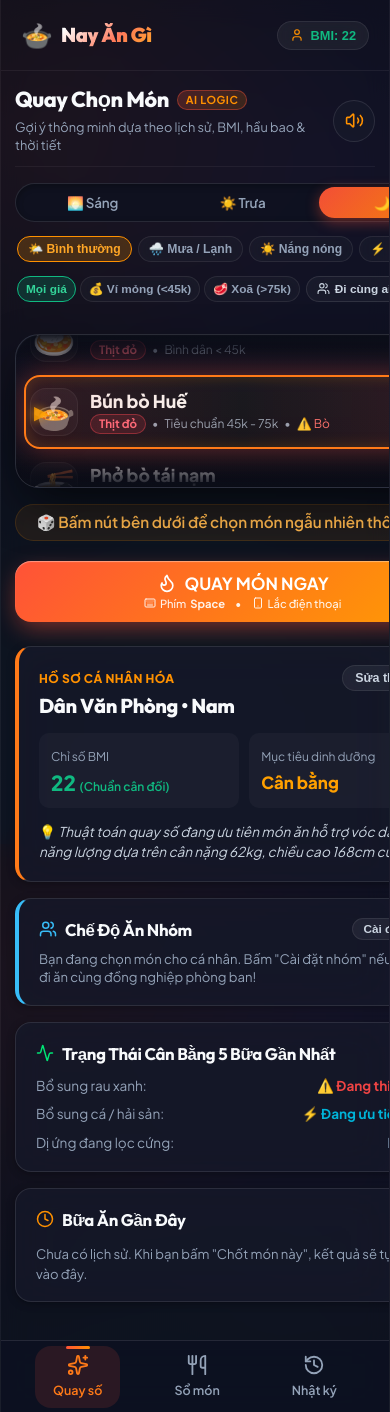
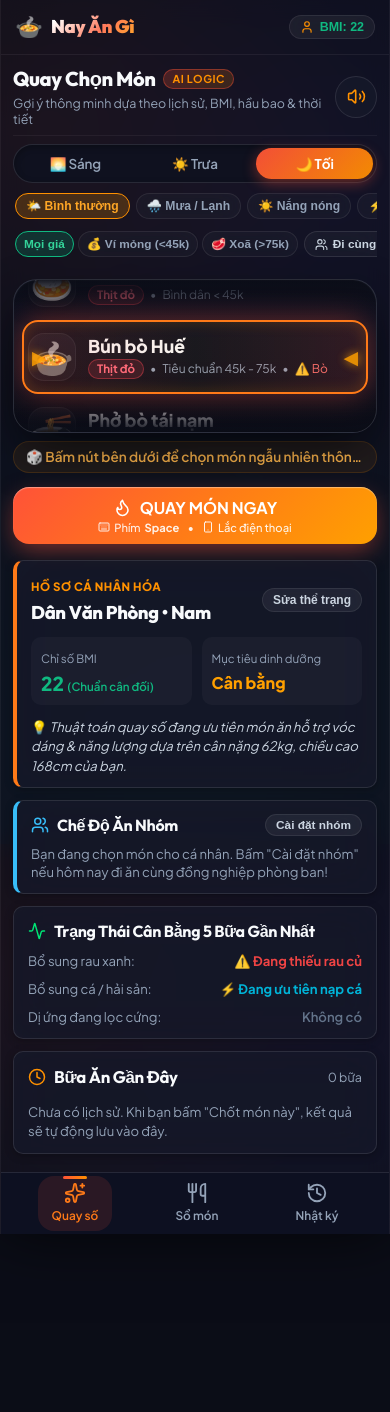
Before and after one commit to phinh12091990/vibe-nayangi, a React (Vite) app: page / in a window 390 px wide. After the commit the page ends 1234 px from the top, so only its background shows below. Built offline with nearby package versions, Linux system fonts and the light colour scheme.

Commit message:
fix(mobile): resolve horizontal clipping and optimize vertical viewport layout

```diff
--- a/src/App.jsx
+++ b/src/App.jsx
@@ -101,17 +101,17 @@ function AppLayout() {
       <div className="main-content-wrapper">
 
         {/* Mobile-only Top Brand Header */}
-        <header className="mobile-only-header" style={{ padding: '16px 20px', display: 'flex', justifyContent: 'space-between', alignItems: 'center', borderBottom: '1px solid rgba(255, 255, 255, 0.06)' }}>
+        <header className="mobile-only-header" style={{ padding: '10px 14px', display: 'flex', justifyContent: 'space-between', alignItems: 'center', borderBottom: '1px solid rgba(255, 255, 255, 0.06)' }}>
           <div style={{ display: 'flex', alignItems: 'center', gap: '8px' }}>
-            <span style={{ fontSize: '1.6rem' }}>🍲</span>
+            <span style={{ fontSize: '1.4rem' }}>🍲</span>
             <div>
-              <h1 className="brand-title" style={{ fontSize: '1.25rem' }}>Nay Ăn Gì</h1>
+              <h1 className="brand-title" style={{ fontSize: '1.15rem' }}>Nay Ăn Gì</h1>
             </div>
           </div>
 
           <button
             className="glass-pill"
-            style={{ padding: '6px 12px', fontSize: '0.8rem', cursor: 'pointer' }}
+            style={{ padding: '4px 10px', fontSize: '0.78rem', cursor: 'pointer' }}
             onClick={() => setProfileModalOpen(true)}
           >
             <User size={14} color="#ff9100" />
--- a/src/index.css
+++ b/src/index.css
@@ -209,9 +209,12 @@ body {
 .main-content-wrapper {
   flex: 1;
   min-width: 0;
+  max-width: 100%;
   display: flex;
   flex-direction: column;
   width: 100%;
+  overflow-x: hidden;
+  box-sizing: border-box;
 }
 
 @media (min-width: 1024px) {
@@ -224,15 +227,19 @@ body {
 /* Two-column Grid on Desktop */
 .grid-desktop-2col {
   display: grid;
-  grid-template-columns: 1fr;
-  gap: 24px;
+  grid-template-columns: minmax(0, 1fr);
+  gap: 16px;
   width: 100%;
+  max-width: 100%;
+  min-width: 0;
+  box-sizing: border-box;
 }
 
 @media (min-width: 1024px) {
   .grid-desktop-2col {
-    grid-template-columns: 1.15fr 0.85fr;
+    grid-template-columns: minmax(0, 1.15fr) minmax(0, 0.85fr);
     align-items: start;
+    gap: 24px;
   }
 }
 
@@ -291,9 +298,19 @@ h1, h2, h3, h4 {
   -webkit-backdrop-filter: blur(20px);
   border: 1px solid var(--glass-border);
   border-radius: var(--radius-md);
-  padding: 18px 20px;
+  padding: 16px 18px;
   box-shadow: var(--shadow-sm);
   transition: all 0.25s cubic-bezier(0.16, 1, 0.3, 1);
+  min-width: 0;
+  max-width: 100%;
+  box-sizing: border-box;
+}
+
+@media (max-width: 640px) {
+  .glass-panel {
+    padding: 12px 14px;
+    border-radius: var(--radius-sm);
+  }
 }
 
 .glass-panel:hover {
@@ -328,7 +345,10 @@ h1, h2, h3, h4 {
   -ms-overflow-style: none;
   -webkit-overflow-scrolling: touch;
   width: 100%;
+  max-width: 100%;
+  min-width: 0;
   box-sizing: border-box;
+  flex-wrap: nowrap;
 }
 
 .scroll-row::-webkit-scrollbar {
@@ -453,11 +473,14 @@ h1, h2, h3, h4 {
 /* Page Container */
 .page-container {
   flex: 1;
-  padding: 16px 14px calc(110px + env(safe-area-inset-bottom, 20px)) 14px;
+  padding: 12px 12px calc(80px + env(safe-area-inset-bottom, 16px)) 12px;
   display: flex;
   flex-direction: column;
   box-sizing: border-box;
   width: 100%;
+  max-width: 100%;
+  min-width: 0;
+  overflow-x: hidden;
 }
 
 @media (min-width: 1024px) {
@@ -469,7 +492,7 @@ h1, h2, h3, h4 {
 
 @media (min-width: 640px) and (max-width: 1023px) {
   .page-container {
-    padding: 20px 20px calc(110px + env(safe-area-inset-bottom, 20px)) 20px;
+    padding: 18px 18px calc(90px + env(safe-area-inset-bottom, 20px)) 18px;
   }
 }
 
@@ -478,11 +501,20 @@ h1, h2, h3, h4 {
   display: flex;
   align-items: center;
   justify-content: space-between;
-  margin-bottom: 16px;
-  padding-bottom: 12px;
+  margin-bottom: 12px;
+  padding-bottom: 10px;
   border-bottom: 1px solid rgba(255, 255, 255, 0.05);
   width: 100%;
+  max-width: 100%;
+  min-width: 0;
   box-sizing: border-box;
+}
+
+@media (max-width: 640px) {
+  .app-header {
+    margin-bottom: 8px;
+    padding-bottom: 8px;
+  }
 }
 
 /* Segmented control for meals */
@@ -540,6 +572,7 @@ h1, h2, h3, h4 {
 .reel-wrapper {
   width: 100%;
   max-width: 480px;
+  min-width: 0;
   margin: 0 auto;
   position: relative;
   box-sizing: border-box;
@@ -741,19 +774,23 @@ h1, h2, h3, h4 {
 }
 
 .reel-status-ticker {
-  min-height: 36px;
+  min-height: 32px;
   display: flex;
   align-items: center;
   justify-content: center;
-  font-size: 0.95rem;
+  font-size: 0.85rem;
   font-weight: 600;
   color: #ffb74d;
-  margin: 16px 0 8px;
+  margin: 8px 0 6px;
   text-align: center;
-  padding: 6px 16px;
+  padding: 4px 12px;
   background: rgba(255, 145, 0, 0.08);
   border-radius: var(--radius-full);
   border: 1px solid rgba(255, 145, 0, 0.15);
+  max-width: 100%;
+  min-width: 0;
+  box-sizing: border-box;
+  overflow: hidden;
 }
 
 /* Reason Card */
@@ -868,8 +905,8 @@ h1, h2, h3, h4 {
   transform: translateX(-50%);
   width: 100%;
   max-width: 600px;
-  height: 72px;
-  background: rgba(14, 18, 34, 0.92);
+  height: 62px;
+  background: rgba(14, 18, 34, 0.94);
   backdrop-filter: blur(24px);
   -webkit-backdrop-filter: blur(24px);
   border-top: 1px solid rgba(255, 255, 255, 0.1);
@@ -877,8 +914,9 @@ h1, h2, h3, h4 {
   justify-content: space-around;
   align-items: center;
   z-index: 100;
-  padding: 0 16px;
+  padding: 0 12px;
   padding-bottom: env(safe-area-inset-bottom);
+  box-sizing: border-box;
 }
 
 .nav-item {
@@ -886,12 +924,12 @@ h1, h2, h3, h4 {
   flex-direction: column;
   align-items: center;
   justify-content: center;
-  gap: 5px;
+  gap: 3px;
   color: var(--text-muted);
   text-decoration: none;
-  font-size: 0.78rem;
+  font-size: 0.74rem;
   font-weight: 600;
-  padding: 8px 18px;
+  padding: 6px 14px;
   border-radius: var(--radius-md);
   transition: all 0.25s cubic-bezier(0.16, 1, 0.3, 1);
   position: relative;
--- a/src/pages/Home.jsx
+++ b/src/pages/Home.jsx
@@ -363,10 +363,10 @@ export default function HomePage({ onOpenProfile }) {
       <div className="app-header" style={{ width: '100%', boxSizing: 'border-box' }}>
         <div style={{ display: 'flex', flexDirection: 'column', gap: '2px', minWidth: 0, flex: 1, paddingRight: '8px' }}>
           <div style={{ display: 'flex', alignItems: 'center', gap: '8px', flexWrap: 'wrap' }}>
-            <h2 style={{ fontSize: 'clamp(1.35rem, 5vw, 1.7rem)', fontWeight: 800, margin: 0, lineHeight: 1.2 }}>Quay Chọn Món</h2>
+            <h2 style={{ fontSize: 'clamp(1.25rem, 4.5vw, 1.7rem)', fontWeight: 800, margin: 0, lineHeight: 1.2 }}>Quay Chọn Món</h2>
             <span className="brand-badge">AI LOGIC</span>
           </div>
-          <p style={{ fontSize: '0.8rem', color: 'var(--text-muted)', margin: '4px 0 0 0', lineHeight: 1.35 }}>
+          <p className="app-header-desc" style={{ fontSize: '0.78rem', color: 'var(--text-muted)', margin: '2px 0 0 0', lineHeight: 1.3 }}>
             Gợi ý thông minh dựa theo lịch sử, BMI, hầu bao & thời tiết
           </p>
         </div>
@@ -386,10 +386,10 @@ export default function HomePage({ onOpenProfile }) {
       <div className="grid-desktop-2col">
 
         {/* ================= LEFT COLUMN: SLOT REEL & CONTROLS ================= */}
-        <div style={{ display: 'flex', flexDirection: 'column', alignItems: 'center', width: '100%' }}>
+        <div style={{ display: 'flex', flexDirection: 'column', alignItems: 'center', width: '100%', minWidth: 0, maxWidth: '100%', boxSizing: 'border-box' }}>
 
           {/* Meal Selector Tabs */}
-          <div style={{ width: '100%', maxWidth: '480px', marginBottom: '12px', boxSizing: 'border-box' }}>
+          <div style={{ width: '100%', maxWidth: '480px', marginBottom: '8px', boxSizing: 'border-box', minWidth: 0 }}>
             <div className="meal-selector">
               {[
                 { key: 'Sáng', label: '🌅 Sáng' },
@@ -415,7 +415,7 @@ export default function HomePage({ onOpenProfile }) {
           </div>
 
           {/* Quick Context Filter Pills: Weather/Mood & Budget & Group Dining */}
-          <div style={{ width: '100%', maxWidth: '480px', display: 'flex', flexDirection: 'column', gap: '8px', marginBottom: '14px', boxSizing: 'border-box' }}>
+          <div style={{ width: '100%', maxWidth: '480px', display: 'flex', flexDirection: 'column', gap: '6px', marginBottom: '10px', boxSizing: 'border-box', minWidth: 0 }}>
 
             {/* Weather & Mood Selector (Smooth horizontal scroll on mobile) */}
             <div className="scroll-row">
@@ -502,7 +502,7 @@ export default function HomePage({ onOpenProfile }) {
           </div>
 
           {/* Quick Notice Pill for Mobile */}
-          <div style={{ width: '100%', maxWidth: '480px', marginBottom: '14px' }}>
+          <div style={{ width: '100%', maxWidth: '480px', marginBottom: '8px', boxSizing: 'border-box', minWidth: 0 }}>
             {(allergies.length > 0 || (isGroupActive && groupAllergies.length > 0)) && (
               <div className="glass-panel" style={{ padding: '8px 12px', display: 'flex', alignItems: 'center', gap: '8px', fontSize: '0.82rem', color: '#ffb74d' }}>
                 <ShieldAlert size={16} />
@@ -564,7 +564,7 @@ export default function HomePage({ onOpenProfile }) {
 
             {/* Live Status indicator */}
             <div className="reel-status-ticker">
-              <span className={isSpinning ? "pulse" : ""}>{statusMessage}</span>
+              <span className={isSpinning ? "pulse" : ""} style={{ whiteSpace: 'nowrap', overflow: 'hidden', textOverflow: 'ellipsis', display: 'block', maxWidth: '100%' }}>{statusMessage}</span>
             </div>
           </div>
 
@@ -764,7 +764,7 @@ export default function HomePage({ onOpenProfile }) {
 
           {/* Spin trigger button */}
           {!result && (
-            <div style={{ width: '100%', maxWidth: '480px', marginTop: '12px', boxSizing: 'border-box' }}>
+            <div style={{ width: '100%', maxWidth: '480px', marginTop: '8px', boxSizing: 'border-box', minWidth: 0 }}>
               <button
                 className="btn btn-primary"
                 onClick={() => {
@@ -776,8 +776,8 @@ export default function HomePage({ onOpenProfile }) {
                 disabled={isSpinning}
                 style={{
                   width: '100%',
-                  padding: '12px 18px',
-                  fontSize: '1.05rem',
+                  padding: '10px 16px',
+                  fontSize: '1rem',
                   opacity: isSpinning ? 0.75 : 1,
                   cursor: isSpinning ? 'not-allowed' : 'pointer',
                   position: 'relative'
@@ -785,14 +785,14 @@ export default function HomePage({ onOpenProfile }) {
               >
                 {isSpinning ? (
                   <>
-                    <RefreshCw className="spin-anim" size={20} /> Đang tính toán món ngon...
+                    <RefreshCw className="spin-anim" size={18} /> Đang tính toán món ngon...
                   </>
                 ) : (
                   <div style={{ display: 'flex', flexDirection: 'column', alignItems: 'center', gap: '2px' }}>
                     <div style={{ display: 'flex', alignItems: 'center', gap: '8px' }}>
-                      <Flame size={20} /> QUAY MÓN NGAY
+                      <Flame size={19} /> QUAY MÓN NGAY
                     </div>
-                    <div style={{ display: 'flex', alignItems: 'center', gap: '10px', fontSize: '0.7rem', opacity: 0.9, fontWeight: 500 }}>
+                    <div style={{ display: 'flex', alignItems: 'center', gap: '8px', fontSize: '0.7rem', opacity: 0.9, fontWeight: 500 }}>
                       <span style={{ display: 'inline-flex', alignItems: 'center', gap: '4px' }}>
                         <Keyboard size={12} /> Phím <strong>Space</strong>
                       </span>
@@ -807,20 +807,24 @@ export default function HomePage({ onOpenProfile }) {
 
               {/* iOS Permission Banner if not granted yet */}
               {typeof DeviceMotionEvent !== 'undefined' && typeof DeviceMotionEvent.requestPermission === 'function' && !shakePermissionGranted && (
-                <div style={{ marginTop: '10px', textAlign: 'center' }}>
+                <div style={{ marginTop: '8px', textAlign: 'center' }}>
                   <button
                     onClick={requestShakePermission}
                     className="glass-pill"
                     style={{
-                      fontSize: '0.74rem',
-                      padding: '5px 12px',
+                      fontSize: '0.72rem',
+                      padding: '4px 10px',
                       color: '#ff9100',
                       borderColor: 'rgba(255, 145, 0, 0.3)',
                       background: 'rgba(255, 145, 0, 0.12)',
-                      cursor: 'pointer'
+                      cursor: 'pointer',
+                      maxWidth: '100%',
+                      whiteSpace: 'normal',
+                      textAlign: 'center',
+                      lineHeight: 1.35
                     }}
                   >
-                    <Smartphone size={13} /> Nhấn vào đây để bật cảm biến Lắc trên iPhone (iOS)
+                    <Smartphone size={13} style={{ flexShrink: 0 }} /> Nhấn vào đây để bật cảm biến Lắc trên iPhone (iOS)
                   </button>
                 </div>
               )}
@@ -830,60 +834,60 @@ export default function HomePage({ onOpenProfile }) {
         </div>
 
         {/* ================= RIGHT COLUMN: HEALTH & INSIGHTS WIDGET (Expands on Desktop) ================= */}
-        <div style={{ display: 'flex', flexDirection: 'column', gap: '16px', width: '100%' }}>
+        <div style={{ display: 'flex', flexDirection: 'column', gap: '12px', width: '100%', minWidth: 0, maxWidth: '100%', boxSizing: 'border-box' }}>
 
           {/* User Body Profile Widget */}
           <div className="glass-panel" style={{ borderLeft: '4px solid #ff7a18' }}>
-            <div style={{ display: 'flex', justifyContent: 'space-between', alignItems: 'flex-start', marginBottom: '12px' }}>
-              <div>
-                <span style={{ fontSize: '0.75rem', fontWeight: 800, textTransform: 'uppercase', color: '#ff9100', letterSpacing: '0.04em' }}>
+            <div style={{ display: 'flex', justifyContent: 'space-between', alignItems: 'center', flexWrap: 'wrap', gap: '8px', marginBottom: '10px' }}>
+              <div style={{ minWidth: 0, flex: 1 }}>
+                <span style={{ fontSize: '0.72rem', fontWeight: 800, textTransform: 'uppercase', color: '#ff9100', letterSpacing: '0.04em' }}>
                   Hồ Sơ Cá Nhân Hóa
                 </span>
-                <h3 style={{ fontSize: '1.25rem', fontWeight: 800, marginTop: '2px' }}>
+                <h3 style={{ fontSize: '1.15rem', fontWeight: 800, marginTop: '2px', whiteSpace: 'nowrap', overflow: 'hidden', textOverflow: 'ellipsis' }}>
                   {profile.name || 'Bạn'} • {profile.gender}
                 </h3>
               </div>
               <button
                 className="glass-pill"
-                style={{ cursor: 'pointer', padding: '5px 12px', fontSize: '0.78rem' }}
+                style={{ cursor: 'pointer', padding: '4px 10px', fontSize: '0.75rem', flexShrink: 0 }}
                 onClick={onOpenProfile}
               >
                 Sửa thể trạng
               </button>
             </div>
 
-            <div style={{ display: 'grid', gridTemplateColumns: '1fr 1fr', gap: '10px', marginBottom: '14px' }}>
-              <div style={{ background: 'rgba(255,255,255,0.03)', padding: '10px 12px', borderRadius: 'var(--radius-sm)' }}>
-                <span style={{ fontSize: '0.75rem', color: 'var(--text-muted)' }}>Chỉ số BMI</span>
-                <div style={{ fontSize: '1.3rem', fontWeight: 800, color: bmiInfo.color }}>
-                  {bmiInfo.bmi} <span style={{ fontSize: '0.75rem', fontWeight: 600 }}>({bmiInfo.status})</span>
+            <div style={{ display: 'grid', gridTemplateColumns: '1fr 1fr', gap: '10px', marginBottom: '12px' }}>
+              <div style={{ background: 'rgba(255,255,255,0.03)', padding: '8px 10px', borderRadius: 'var(--radius-sm)' }}>
+                <span style={{ fontSize: '0.72rem', color: 'var(--text-muted)' }}>Chỉ số BMI</span>
+                <div style={{ fontSize: '1.2rem', fontWeight: 800, color: bmiInfo.color }}>
+                  {bmiInfo.bmi} <span style={{ fontSize: '0.72rem', fontWeight: 600 }}>({bmiInfo.status})</span>
                 </div>
               </div>
 
-              <div style={{ background: 'rgba(255,255,255,0.03)', padding: '10px 12px', borderRadius: 'var(--radius-sm)' }}>
-                <span style={{ fontSize: '0.75rem', color: 'var(--text-muted)' }}>Mục tiêu dinh dưỡng</span>
-                <div style={{ fontSize: '1.05rem', fontWeight: 800, color: '#ffa000', marginTop: '3px' }}>
+              <div style={{ background: 'rgba(255,255,255,0.03)', padding: '8px 10px', borderRadius: 'var(--radius-sm)' }}>
+                <span style={{ fontSize: '0.72rem', color: 'var(--text-muted)' }}>Mục tiêu dinh dưỡng</span>
+                <div style={{ fontSize: '1rem', fontWeight: 800, color: '#ffa000', marginTop: '2px' }}>
                   {profile.goal || 'Cân bằng'}
                 </div>
               </div>
             </div>
 
-            <p style={{ fontSize: '0.85rem', color: 'var(--text-secondary)', lineHeight: 1.5 }}>
+            <p style={{ fontSize: '0.82rem', color: 'var(--text-secondary)', lineHeight: 1.45 }}>
               💡 <em>Thuật toán quay số đang ưu tiên món ăn hỗ trợ vóc dáng & năng lượng dựa trên cân nặng {profile.weight}kg, chiều cao {profile.height}cm của bạn.</em>
             </p>
           </div>
 
           {/* Group Dining Summary Widget (Desktop Only Widget) */}
           <div className="glass-panel" style={{ borderLeft: '4px solid #38bdf8' }}>
-            <div style={{ display: 'flex', alignItems: 'center', justifyContent: 'space-between', marginBottom: '8px' }}>
-              <div style={{ display: 'flex', alignItems: 'center', gap: '8px' }}>
-                <Users size={18} color="#38bdf8" />
-                <h4 style={{ fontSize: '1.05rem', fontWeight: 700 }}>Chế Độ Ăn Nhóm</h4>
+            <div style={{ display: 'flex', alignItems: 'center', justifyContent: 'space-between', flexWrap: 'wrap', gap: '8px', marginBottom: '8px' }}>
+              <div style={{ display: 'flex', alignItems: 'center', gap: '8px', minWidth: 0, flex: 1 }}>
+                <Users size={18} color="#38bdf8" style={{ flexShrink: 0 }} />
+                <h4 style={{ fontSize: '1rem', fontWeight: 700, whiteSpace: 'nowrap' }}>Chế Độ Ăn Nhóm</h4>
               </div>
               <button
                 onClick={() => setGroupModalOpen(true)}
                 className="glass-pill"
-                style={{ padding: '3px 10px', fontSize: '0.74rem', cursor: 'pointer' }}
+                style={{ padding: '3px 10px', fontSize: '0.74rem', cursor: 'pointer', flexShrink: 0 }}
               >
                 Cài đặt nhóm
               </button>
@@ -898,29 +902,29 @@ export default function HomePage({ onOpenProfile }) {
 
           {/* Nutrition Balancing Status */}
           <div className="glass-panel">
-            <div style={{ display: 'flex', alignItems: 'center', gap: '8px', marginBottom: '10px' }}>
-              <Activity size={18} color="#00e676" />
-              <h4 style={{ fontSize: '1.05rem', fontWeight: 700 }}>Trạng Thái Cân Bằng 5 Bữa Gần Nhất</h4>
+            <div style={{ display: 'flex', alignItems: 'center', gap: '8px', marginBottom: '8px' }}>
+              <Activity size={18} color="#00e676" style={{ flexShrink: 0 }} />
+              <h4 style={{ fontSize: '1rem', fontWeight: 700 }}>Trạng Thái Cân Bằng 5 Bữa Gần Nhất</h4>
             </div>
 
-            <div style={{ display: 'flex', flexDirection: 'column', gap: '8px', fontSize: '0.85rem' }}>
-              <div style={{ display: 'flex', alignItems: 'center', justifyContent: 'space-between' }}>
+            <div style={{ display: 'flex', flexDirection: 'column', gap: '8px', fontSize: '0.82rem' }}>
+              <div style={{ display: 'flex', alignItems: 'center', justifyContent: 'space-between', flexWrap: 'wrap', gap: '4px' }}>
                 <span style={{ color: 'var(--text-muted)' }}>Bổ sung rau xanh:</span>
-                <span style={{ color: missingVeggie ? '#ef4444' : '#10b981', fontWeight: 700 }}>
+                <span style={{ color: missingVeggie ? '#ef4444' : '#10b981', fontWeight: 700, textAlign: 'right' }}>
                   {missingVeggie ? '⚠️ Đang thiếu rau củ' : '✓ Đã đủ rau củ'}
                 </span>
               </div>
 
-              <div style={{ display: 'flex', alignItems: 'center', justifyContent: 'space-between' }}>
+              <div style={{ display: 'flex', alignItems: 'center', justifyContent: 'space-between', flexWrap: 'wrap', gap: '4px' }}>
                 <span style={{ color: 'var(--text-muted)' }}>Bổ sung cá / hải sản:</span>
-                <span style={{ color: missingFish ? '#00b4d8' : '#10b981', fontWeight: 700 }}>
+                <span style={{ color: missingFish ? '#00b4d8' : '#10b981', fontWeight: 700, textAlign: 'right' }}>
                   {missingFish ? '⚡ Đang ưu tiên nạp cá' : '✓ Đã nạp hải sản'}
                 </span>
               </div>
 
-              <div style={{ display: 'flex', alignItems: 'center', justifyContent: 'space-between' }}>
+              <div style={{ display: 'flex', alignItems: 'center', justifyContent: 'space-between', flexWrap: 'wrap', gap: '4px' }}>
                 <span style={{ color: 'var(--text-muted)' }}>Dị ứng đang lọc cứng:</span>
-                <span style={{ color: (allergies.length > 0 || (isGroupActive && groupAllergies.length > 0)) ? '#ff7a18' : 'var(--text-dim)', fontWeight: 600 }}>
+                <span style={{ color: (allergies.length > 0 || (isGroupActive && groupAllergies.length > 0)) ? '#ff7a18' : 'var(--text-dim)', fontWeight: 600, textAlign: 'right' }}>
                   {Array.from(new Set([...allergies, ...(isGroupActive ? groupAllergies : [])])).length > 0
                     ? `${Array.from(new Set([...allergies, ...(isGroupActive ? groupAllergies : [])])).join(', ')}`
                     : 'Không có'}
```
